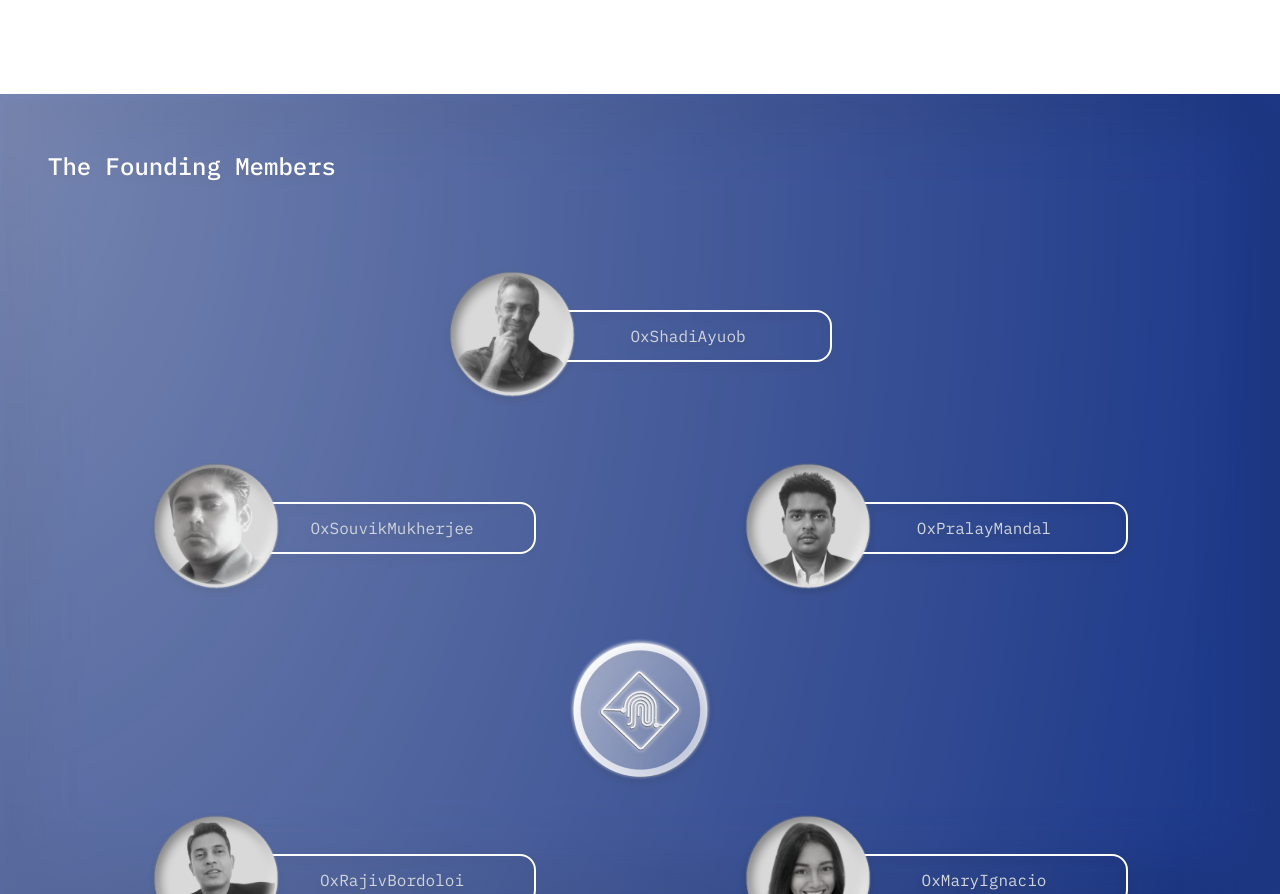
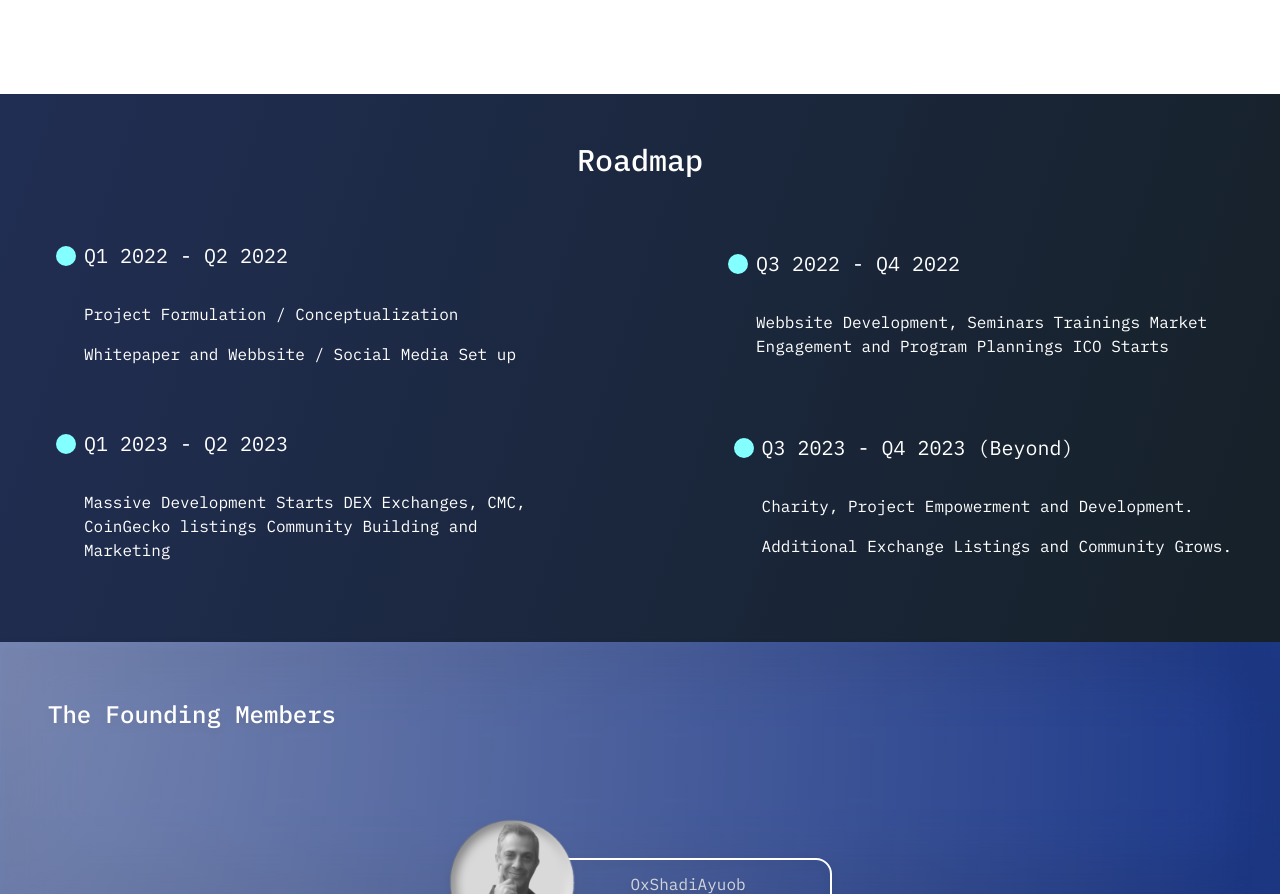
Before and after one commit to codepartnerofficial/identer-landing-ui, a Next.js app: page / in a window 1280 px wide. Shown: the part 6908-7802 px from the top of the page. Built offline with nearby package versions, Linux system fonts and the light colour scheme.

Commit message:
road map

```diff
--- /dev/null
+++ b/components/RoadMap.js
@@ -0,0 +1,75 @@
+import React from "react";
+
+const RoadMap = () => {
+  const roads = [
+    {
+      year: "Q1 2022 - Q2 2022",
+      tasks: [
+        "Project Formulation / Conceptualization",
+        "Whitepaper and Webbsite / Social Media Set up",
+      ],
+    },
+    {
+      year: "Q3 2022 - Q4 2022",
+      tasks: [
+        "Webbsite Development, Seminars Trainings Market Engagement and Program Plannings ICO Starts",
+      ],
+    },
+    {
+      year: "Q1 2023 - Q2 2023",
+      tasks: [
+        "Massive Development Starts DEX Exchanges, CMC, CoinGecko listings Community Building  and Marketing",
+      ],
+    },
+    {
+      year: "Q3 2023 - Q4 2023 (Beyond)",
+      tasks: [
+        "Charity, Project Empowerment and Development.",
+        "Additional Exchange Listings and Community Grows.",
+      ],
+    },
+  ];
+
+  return (
+    <>
+      <div
+        style={{
+          background:
+            "linear-gradient(108.11deg, rgba(35, 35, 35, 0.53) 0%, #141F22 113.66%)",
+        }}
+        className="text-center p-4 sm:p-12 text-white"
+      >
+        <h1 className="text-3xl font-medium mb-16">Roadmap</h1>
+        <div className="flex flex-col lg:flex-row justify-between items-center flex-wrap gap-8">
+          {roads.map((road, i) => (
+            <div key={i}>
+              <div className="flex items-start text-left  w-full max-w-lg">
+                <div className=" m-2 my-1" >
+                  <svg
+                    width="20"
+                    height="20"
+                    viewBox="0 0 30 30"
+                    fill="none"
+                    xmlns="http://www.w3.org/2000/svg"
+                  >
+                    <circle cx="15" cy="15" r="15" fill="#83FFFF" />
+                  </svg>
+                </div>
+                <div>
+                  <h1 className="text-xl font-normal">{road.year}</h1>
+                  <ul className="my-8">
+                    {road.tasks.map((task, j) => {
+                      return <li className="my-4" key={j}>{task}</li>;
+                    })}
+                  </ul>
+                </div>
+              </div>
+            </div>
+          ))}
+        </div>
+      </div>
+    </>
+  );
+};
+
+export default RoadMap;
--- a/pages/index.js
+++ b/pages/index.js
@@ -19,6 +19,7 @@ import IntroTwo from "../components/IntroTwo";
 import MobileNavbar from "../components/Navbars/MobileNavbar";
 import Navbar from "../components/Navbars/Navbar";
 import PartOfSolution from "../components/PartOfSolution";
+import RoadMap from "../components/RoadMap";
 import Service from "../components/Service";
 import Tokenomics from "../components/Tokenomics";
 
@@ -64,6 +65,7 @@ export default function Home() {
         <PartOfSolution />
         <Tokenomics />
         {/* <CoreDao /> */}
+        <RoadMap />
         <FoundingMembers />
         <Community />
         <Connect />
```
